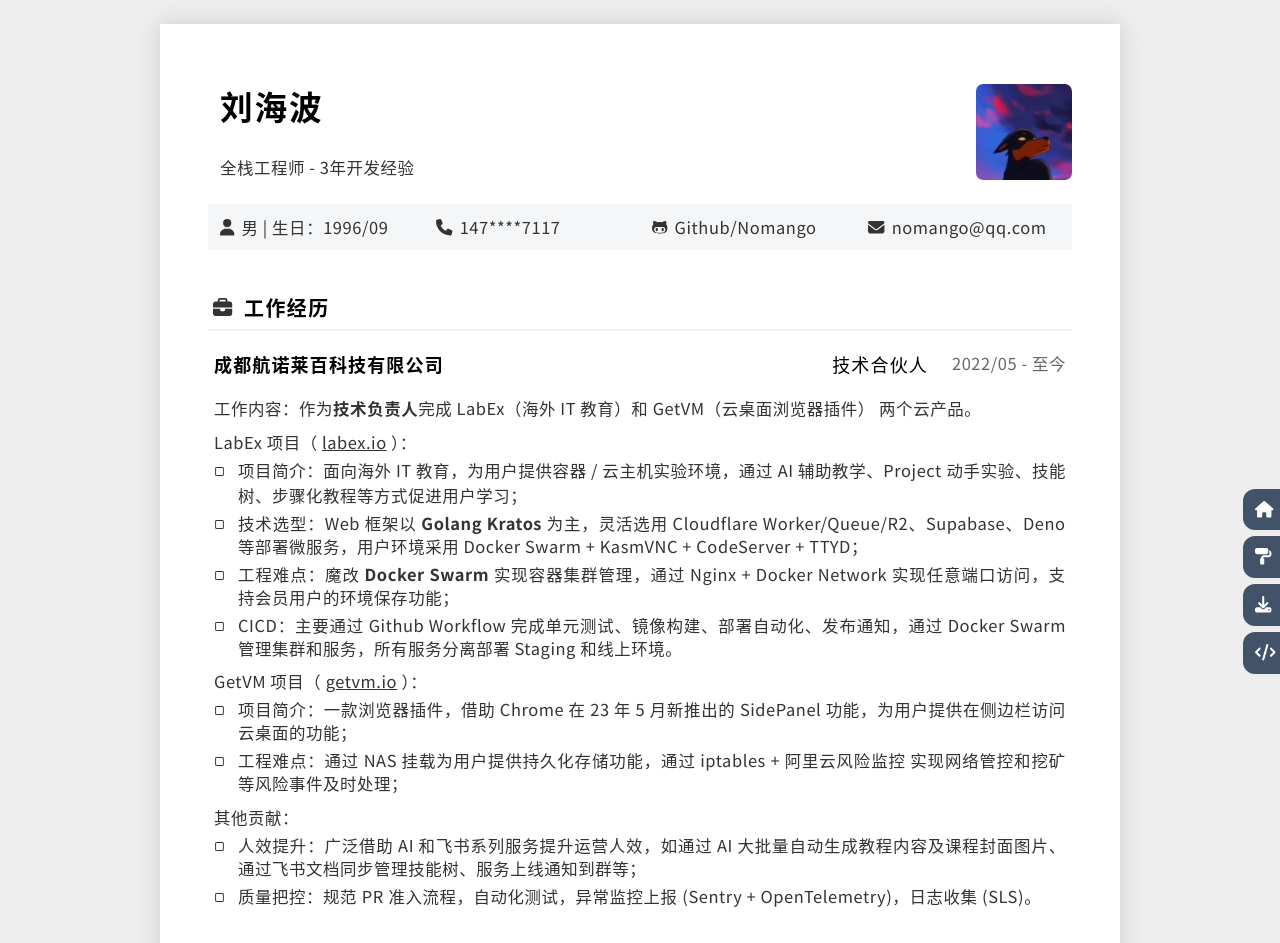
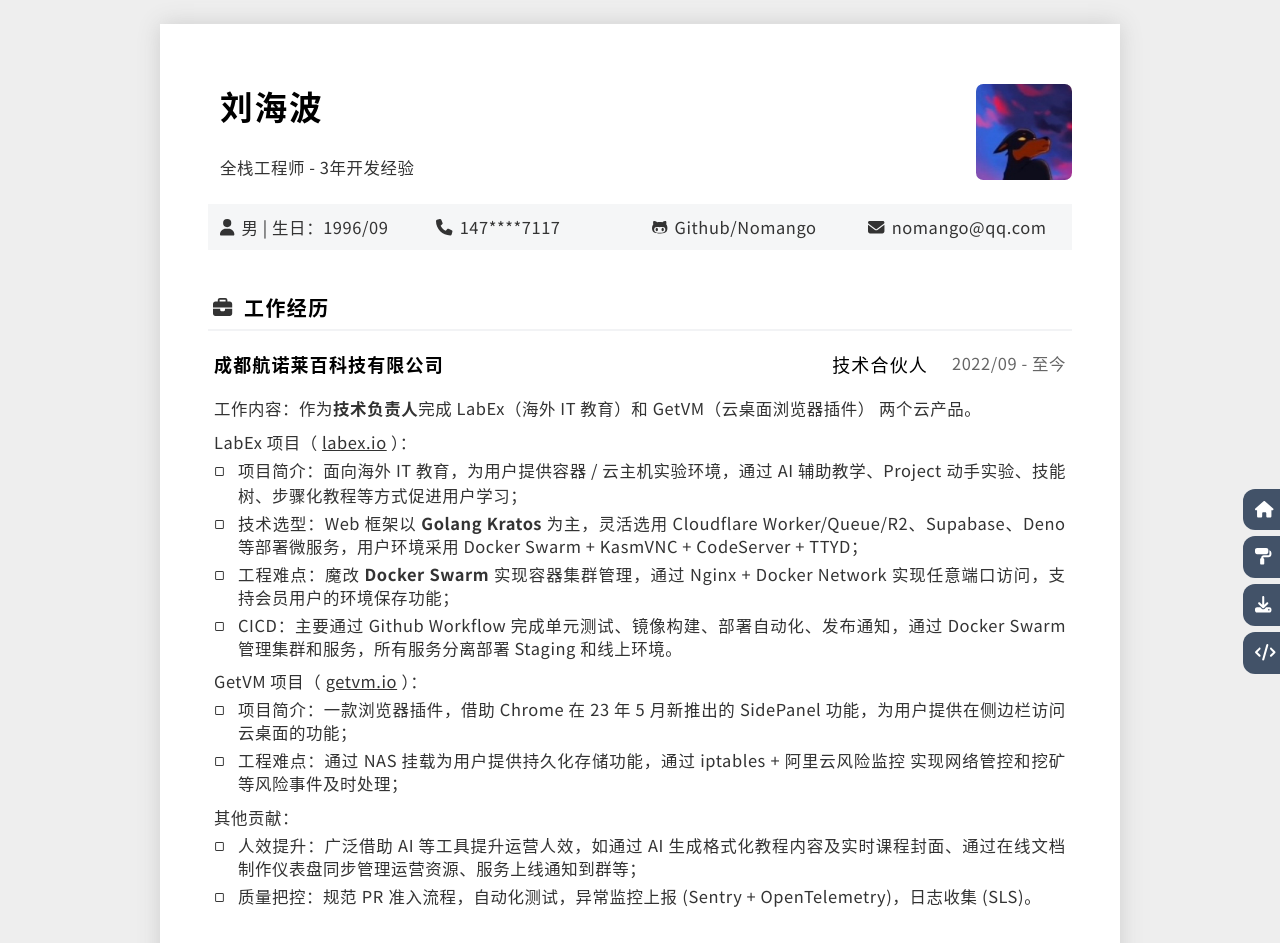
Before and after one commit to Nomango/OnePage, a React (Vite) app: page / in a window 1280 px wide. Shown: the top 943 px of the page. Built offline with nearby package versions, Linux system fonts and the light colour scheme.

Commit message:
chore: update

```diff
--- a/src/Resume/index.jsx
+++ b/src/Resume/index.jsx
@@ -38,7 +38,7 @@ const Resume = {
       items: [
         {
           name: <>成都航诺莱百科技有限公司</>,
-          duration: "2022/05 - 至今",
+          duration: "2022/09 - 至今",
           position: "技术合伙人",
           description: [
             <><Title text="工作内容" />：作为<b>技术负责人</b>完成 LabEx（海外 IT 教育）和 GetVM（云桌面浏览器插件） 两个云产品。</>,
@@ -58,7 +58,7 @@ const Resume = {
             ],
             <><p style={{ height: '.5rem' }}></p><Title text="其他贡献" />：</>,
             [
-              <>人效提升：广泛借助 AI 和飞书系列服务提升运营人效，如通过 AI 大批量自动生成教程内容及课程封面图片、通过飞书文档同步管理技能树、服务上线通知到群等；</>,
+              <>人效提升：广泛借助 AI 等工具提升运营人效，如通过 AI 生成格式化教程内容及实时课程封面、通过在线文档制作仪表盘同步管理运营资源、服务上线通知到群等；</>,
               <>质量把控：规范PR准入流程，自动化测试，异常监控上报(Sentry + OpenTelemetry)，日志收集(SLS)。</>,
             ]
           ]
```
